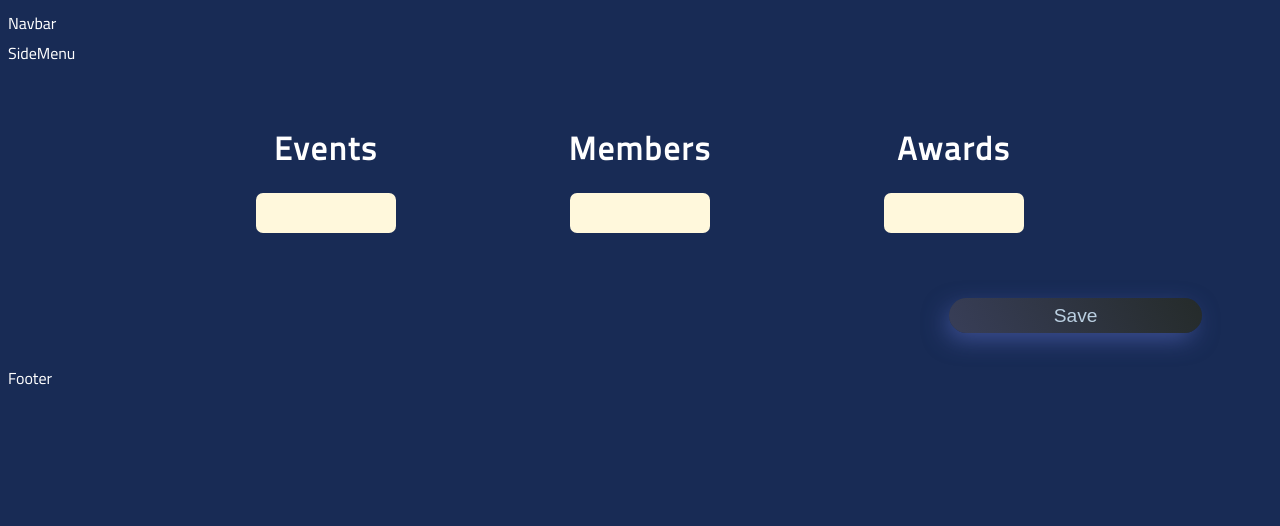
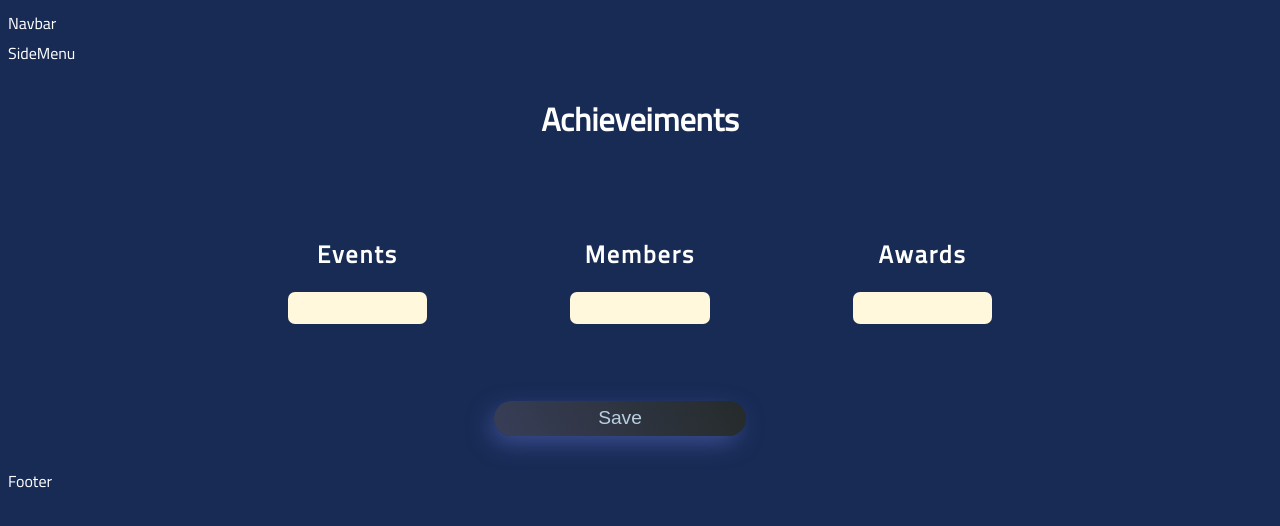
Before and after one commit to AliiMuhammed/ieee-main-website, a React (Create React App) app in the folder front-end/: page /admin/dashboard/home/achievements in a window 1280 px wide. Shown: the top 526 px of the page. Built offline with nearby package versions, Linux system fonts and the light colour scheme.

Commit message:
update Achievements Page

```diff
--- a/front-end/src/Pages/Admin/components/Dashboard/components/Home/components/Achievements/Achieveiments.jsx
+++ b/front-end/src/Pages/Admin/components/Dashboard/components/Home/components/Achievements/Achieveiments.jsx
@@ -13,6 +13,8 @@ const Achieveiments = () => {
   };
 
   return (
+    <>
+    <h1>Achieveiments</h1>
     <form onSubmit={(e) => achievload(e)}>
       <div className="achievCards" >
 
@@ -37,6 +39,7 @@ const Achieveiments = () => {
       </div>
       <button>Save</button>
     </form>
+    </>
   )
 };
 
--- a/front-end/src/Pages/Admin/components/Dashboard/components/Home/components/Achievements/style/achievements.css
+++ b/front-end/src/Pages/Admin/components/Dashboard/components/Home/components/Achievements/style/achievements.css
@@ -16,12 +16,12 @@ form{
 
 .achievCards{
     display: flex;
-    justify-content: space-around;
+    justify-content: space-evenly;
 }
 
 .achievTitle{
     margin: 15px;
-    font-size: xx-large;
+    font-size: x-large;
     font-weight: 600;
     letter-spacing: 2px;
 }
@@ -33,7 +33,7 @@ input[type=number]::-webkit-inner-spin-button {
 input{
     border: none;
     width: 74%;
-    height: 20%;
+    height: 16%;
     text-align: center;
     font-size: x-large;
     font-weight: 500;
@@ -51,7 +51,7 @@ button{
     background: linear-gradient(60deg, rgb(56 62 88) 0%, rgb(37 43 42) 100%);
     font-size: larger;
     color: #bacfe1;
-    align-self: flex-end;
+    align-self: center;
     margin-right: 70px;
     box-shadow: -5px 8px 24px -3px rgb(87 105 189 / 64%);
 
@@ -63,3 +63,7 @@ button:hover{
     color:rgb(34, 36, 38) ;
     box-shadow: 2px 3px 29px 15px rgb(87 105 189 / 64%);
 }
+
+h1{
+    text-align: center;
+}
```
